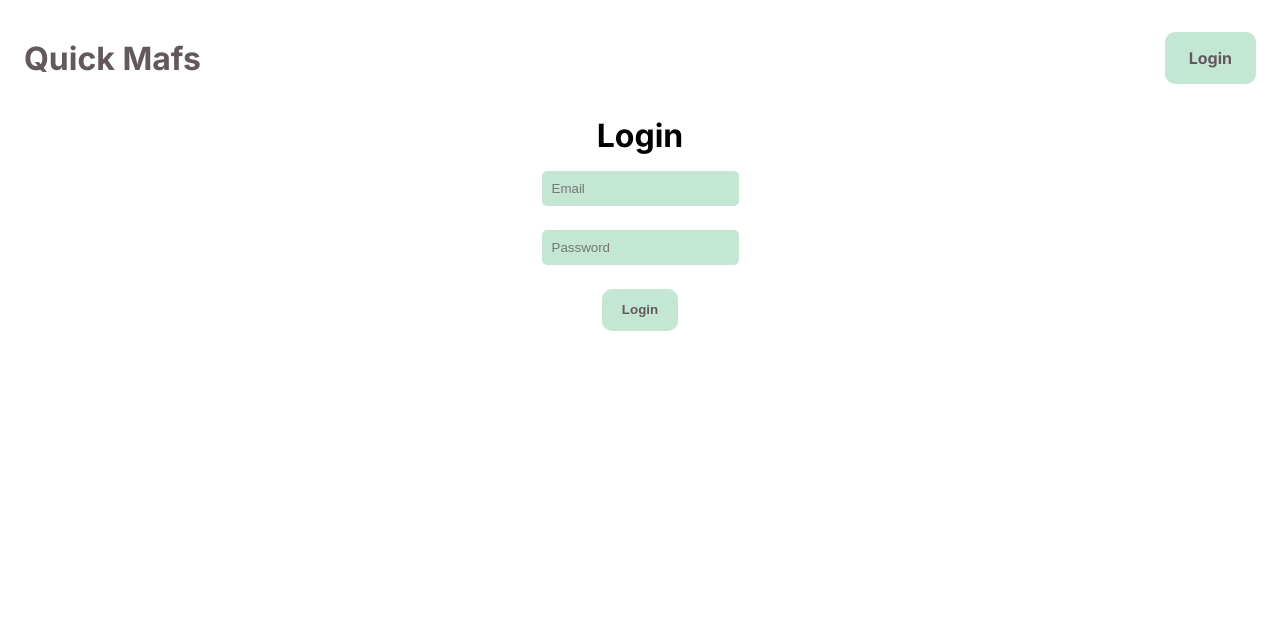
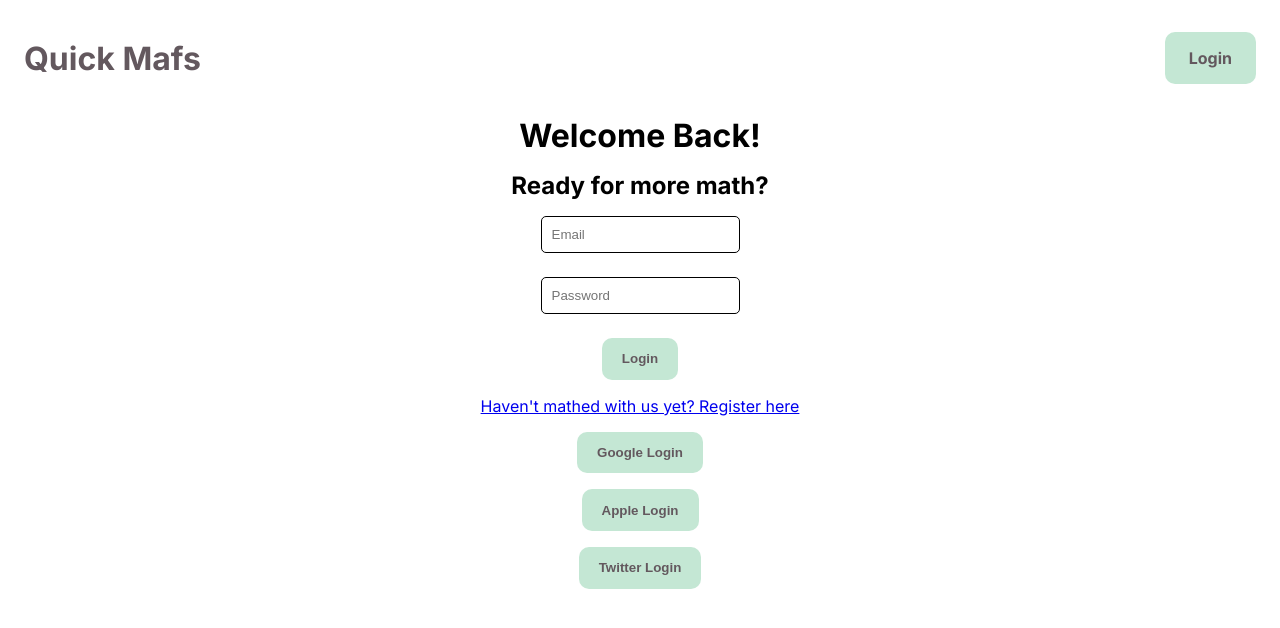
Before and after one commit to squach28/quick-mafs, a Next.js app: page /login in a window 1280 px wide. Shown: the top 628 px of the page. Built offline with nearby package versions, Linux system fonts and the light colour scheme.

Commit message:
basic login page

```diff
--- a/src/app/(auth)/login/page.jsx
+++ b/src/app/(auth)/login/page.jsx
@@ -2,6 +2,7 @@
 
 import React from 'react'
 import styles from './page.module.css'
+import Link from 'next/link'
 
 const Login = () => {
 
@@ -10,12 +11,19 @@ const Login = () => {
     }
   return (
     <div className={styles.container}>
-        <h1>Login</h1>
+        <h1>Welcome Back!</h1>
+        <h2>Ready for more math?</h2>
         <form className={styles.form} onSubmit={handleSubmit}>
             <input type="text" placeholder="Email" className={styles.input} />
             <input type="password" placeholder="Password" className={styles.input} />
             <button className={styles.loginButton}>Login</button>
         </form>
+        <Link href="/register">Haven&apos;t mathed with us yet? Register here</Link>
+
+        <button className={styles.loginButton}>Google Login</button>
+        <button className={styles.loginButton}>Apple Login</button>
+        <button className={styles.loginButton}>Twitter Login</button>
+
     </div>
   )
 }
--- a/src/app/(auth)/login/page.module.css
+++ b/src/app/(auth)/login/page.module.css
@@ -17,8 +17,7 @@
 .input {
     padding: 0.75em;
     border-radius: 5px;
-    border: none;
-    background-color: #C4E7D4;
+    border: 1px solid black;
 }
 
 .loginButton {
--- a/src/components/Navbar/Navbar.jsx
+++ b/src/components/Navbar/Navbar.jsx
@@ -1,8 +1,11 @@
+"use client"
+
 import React from 'react'
 import styles from './Navbar.module.css'
 import Link from 'next/link'
 
 const Navbar = () => {
+
   return (
     <div className={styles.container}>
         <Link href="/" className={styles.header}><h1>Quick Mafs</h1></Link>
```
